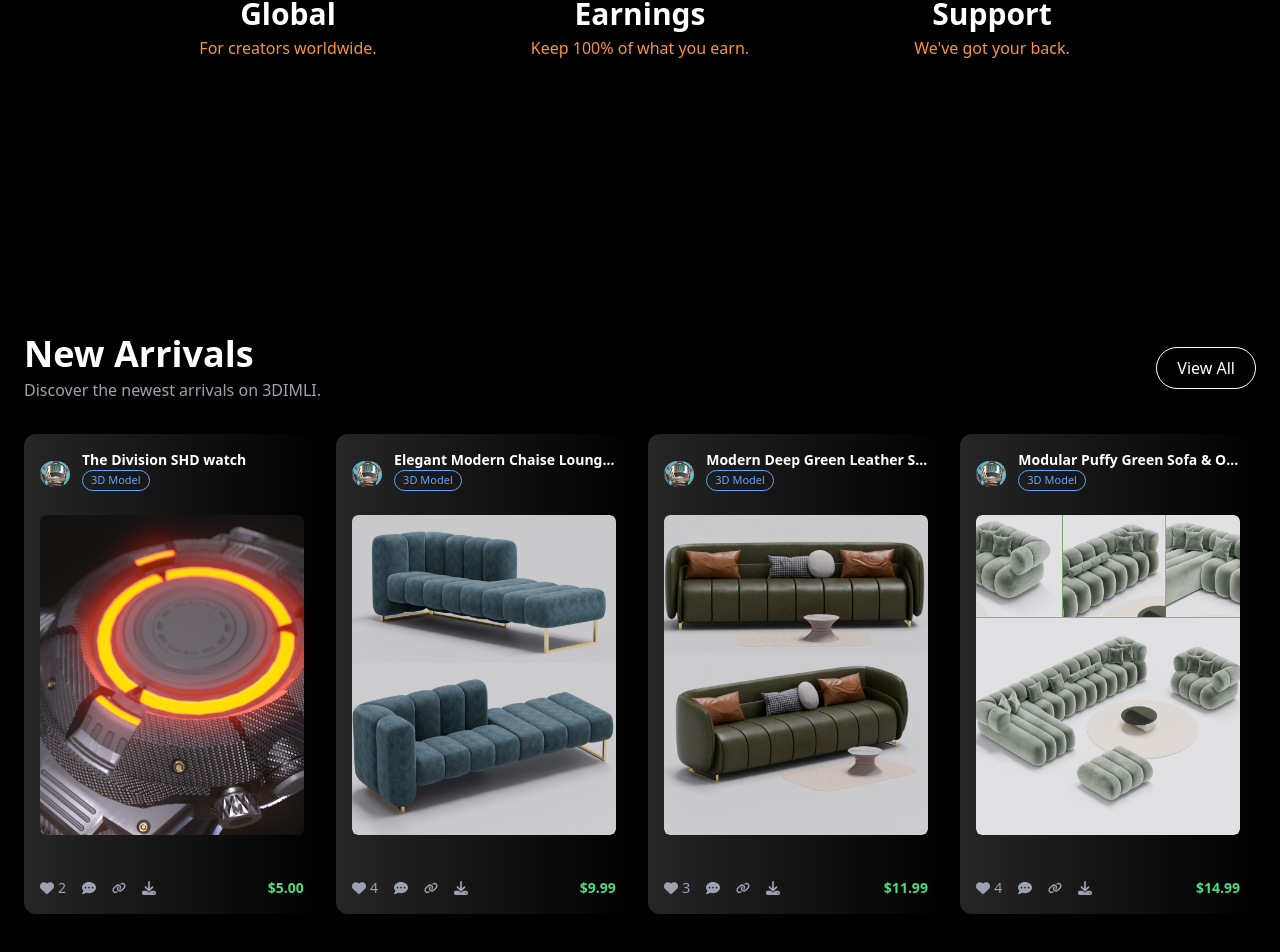
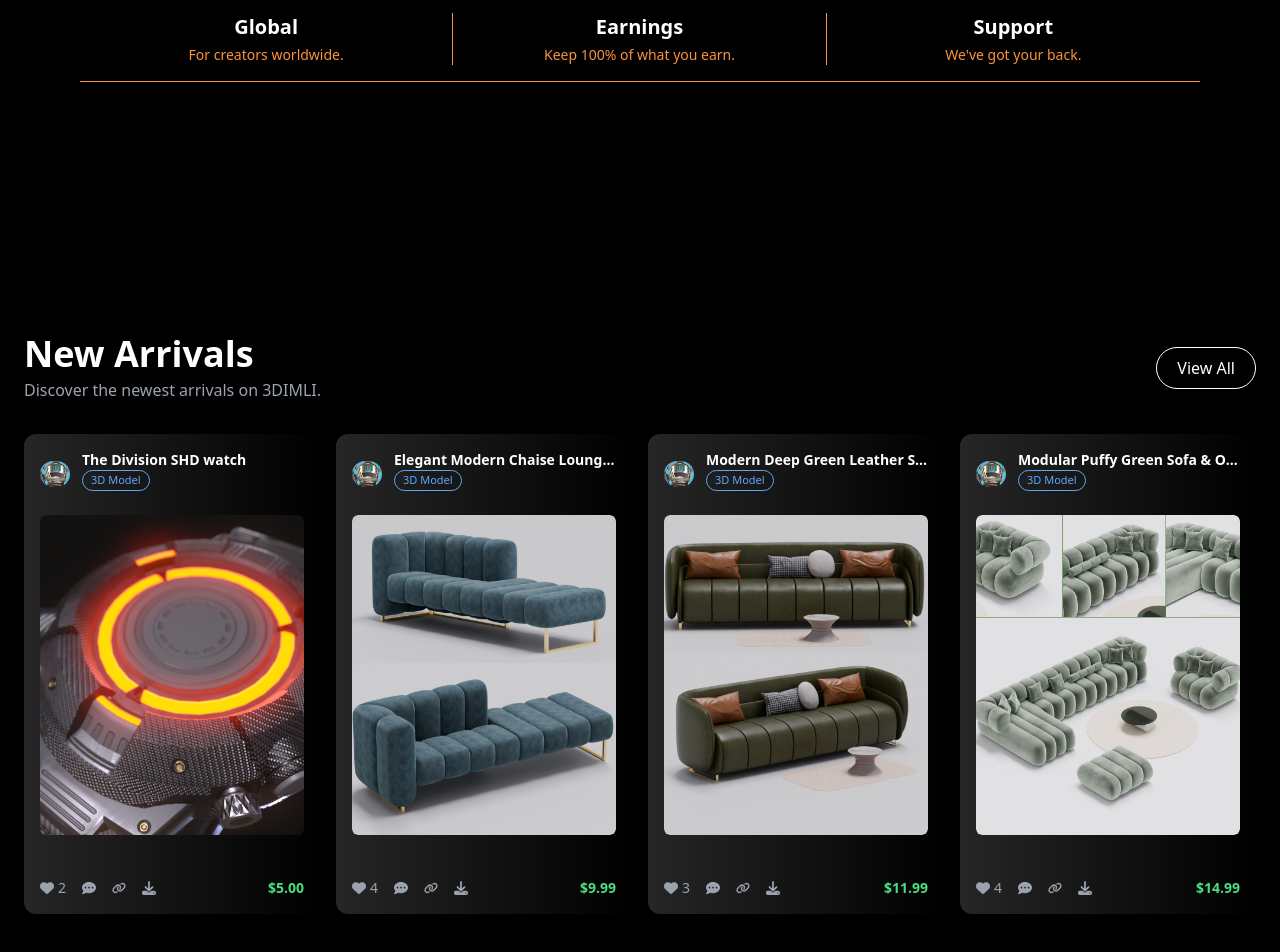
Before and after one commit to Joel-stoic/interv-task2, a Next.js app: page / in a window 1280 px wide. Shown: the part 1314-2266 px from the top of the page. Built offline with nearby package versions, Linux system fonts and the light colour scheme.

Commit message:
Added responsive to New arraival

```diff
--- a/src/components/Meet3DIMLI.tsx
+++ b/src/components/Meet3DIMLI.tsx
@@ -79,33 +79,33 @@ export default function MeetPlatform() {
 
             {/* Stats Section */}
             <motion.div
-                className="mt-24 max-w-5xl mx-auto text-center gap-8
-             flex justify-center items-center space-x-8
-             md:grid md:grid-cols-3 md:space-x-0"
+    className="mt-24 mx-auto w-full max-w-6xl px-4 text-center"
     initial="hidden"
     animate="visible"
     variants={containerVariants}
 >
+    <div className="flex flex-wrap justify-between items-start gap-y-6 border-y border-orange-400 py-4">
         {['Global', 'Earnings', 'Support'].map((title, idx) => (
             <motion.div
                 key={title}
-                        className="relative flex flex-col items-center md:block"
+                className="w-full sm:w-1/3 px-4 border-orange-400 sm:border-r last:border-none"
                 variants={fadeInUp}
             >
-                        <h3 className="text-3xl font-bold">{title}</h3>
-                        <p className="text-orange-400 mt-1">
+                <h3 className="text-xl font-bold">{title}</h3>
+                <p className="text-orange-400 mt-1 text-sm">
                     {title === 'Global' && 'For creators worldwide.'}
                     {title === 'Earnings' && 'Keep 100% of what you earn.'}
                     {title === 'Support' && "We've got your back."}
                 </p>
-
-                        {/* Vertical line on small screens except last */}
-                        {idx < 2 && (
-                            <div className="absolute right-0 top-1/2 transform -translate-y-1/2 h-10 border-r border-orange-400 md:hidden"></div>
-                        )}
             </motion.div>
         ))}
+    </div>
 </motion.div>
+
+
+
+
+
 
 
 
--- a/src/components/NewArrival.tsx
+++ b/src/components/NewArrival.tsx
@@ -33,7 +33,7 @@ const products: Product[] = [
         type: '3D Model',
         price: '$9.99',
         image: '/images/lounge.jpg',
-        profile:'/profile/profile1.png',
+        profile: '/profile/profile1.png',
         likes: 4,
     },
     {
@@ -73,14 +73,13 @@ const NewArrival: FC = () => {
                     </button>
                 </div>
 
-                {/* Flex Layout */}
-                <div className="flex flex-wrap justify-between gap-2">
+                {/* Grid Layout */}
+                <div className="grid grid-cols-2 sm:grid-cols-2 md:grid-cols-2 lg:grid-cols-4 gap-4">
                     {products.map((product, index) => (
                         <div
-  key={index}
-  className="bg-gradient-to-r from-white/15 to-black rounded-xl p-4 group relative hover:shadow-lg transition-all min-h-[23rem] md:min-h-[30rem] flex flex-col justify-between w-[49%] sm:w-[48%] md:w-[48%] lg:w-[24%]"
->
-
+                            key={index}
+                            className="bg-gradient-to-r from-white/15 to-black rounded-xl p-4 group relative hover:shadow-lg transition-all min-h-[23rem] md:min-h-[30rem] flex flex-col justify-between"
+                        >
                             {/* Top Content */}
                             <div>
                                 <div className="flex items-center mb-1 relative gap-1">
@@ -164,14 +163,11 @@ const NewArrival: FC = () => {
                                         <FaCartShopping className="text-sm" />
                                         Add to Cart
                                     </button>
-
-
-
                                 </div>
                             </div>
 
                             {/* Bottom Stats */}
-                            <div className="flex items-center justify-between text-gray-400 text-sm">
+                            <div className="flex items-center justify-between text-gray-400 text-sm mt-3">
                                 <div className="flex items-center gap-4">
                                     <span className="flex items-center gap-1">
                                         <FaHeart className="text-sm" />
```
Lines whose indentation alone changed are shown as unchanged.
